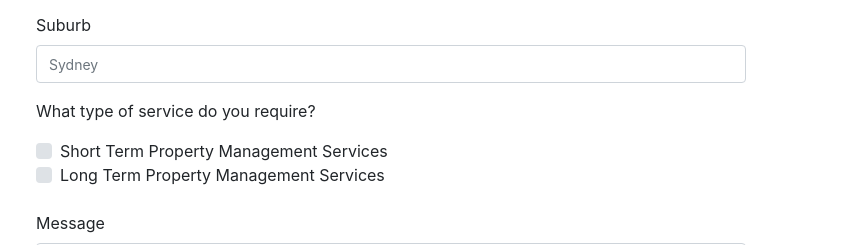
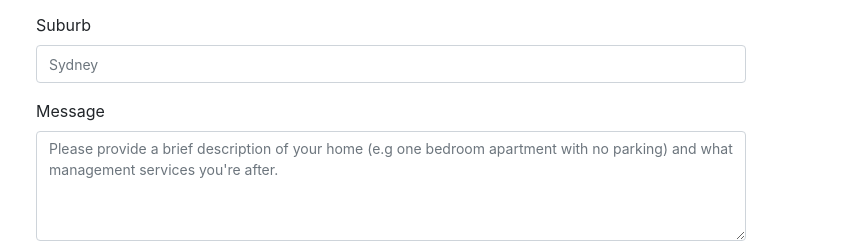
Before and after one commit to VL9/skky, a plain HTML site: page contact.html in a window 1280 px wide. Shown: the part 874-1119 px from the top of the page, 434-1280 px from the left. Drawn offline with Linux system fonts and the light colour scheme.

Commit message:
remove checkboxes

```diff
--- a/contact.html
+++ b/contact.html
@@ -83,7 +83,7 @@
                 <p>If you are interested in our services, please contact us today so we can show you how Skky can look after you in maximising your rental returns without the pressures of hosting yourself.</p>
               </div>
               <div>
-                <form class="needs-validation" action="https://formspree.io/vutple@gmail.com" method="POST">
+                <form class="needs-validation" novalidate action="https://formspree.io/vutple@gmail.com" method="POST">
                   <div class="row">
                     <div class="col-md-6 mb-3">
                       <label for="firstName">First name *</label>
@@ -122,16 +122,6 @@
                     <input type="text" class="form-control" name="suburb" placeholder="Sydney">
                   </div>
 
-                  <p>What type of service do you require?</p>
-                  <div class="custom-control custom-checkbox">
-                    <input type="checkbox" class="custom-control-input" name="short-term">
-                    <label class="custom-control-label" for="short-term">Short Term Property Management Services</label>
-                  </div>
-                  <div class="custom-control custom-checkbox">
-                    <input type="checkbox" class="custom-control-input" name="long-term">
-                    <label class="custom-control-label" for="long-term">Long Term Property Management Services</label>
-                  </div>
-                  <br>
                   <div class="mb-3">
                     <label for="Message">Message</label>
                     <textarea type="text" class="form-control" name="message" placeholder="Please provide a brief description of your home (e.g one bedroom apartment with no parking) and what management services you're after." rows="4"></textarea>
```
